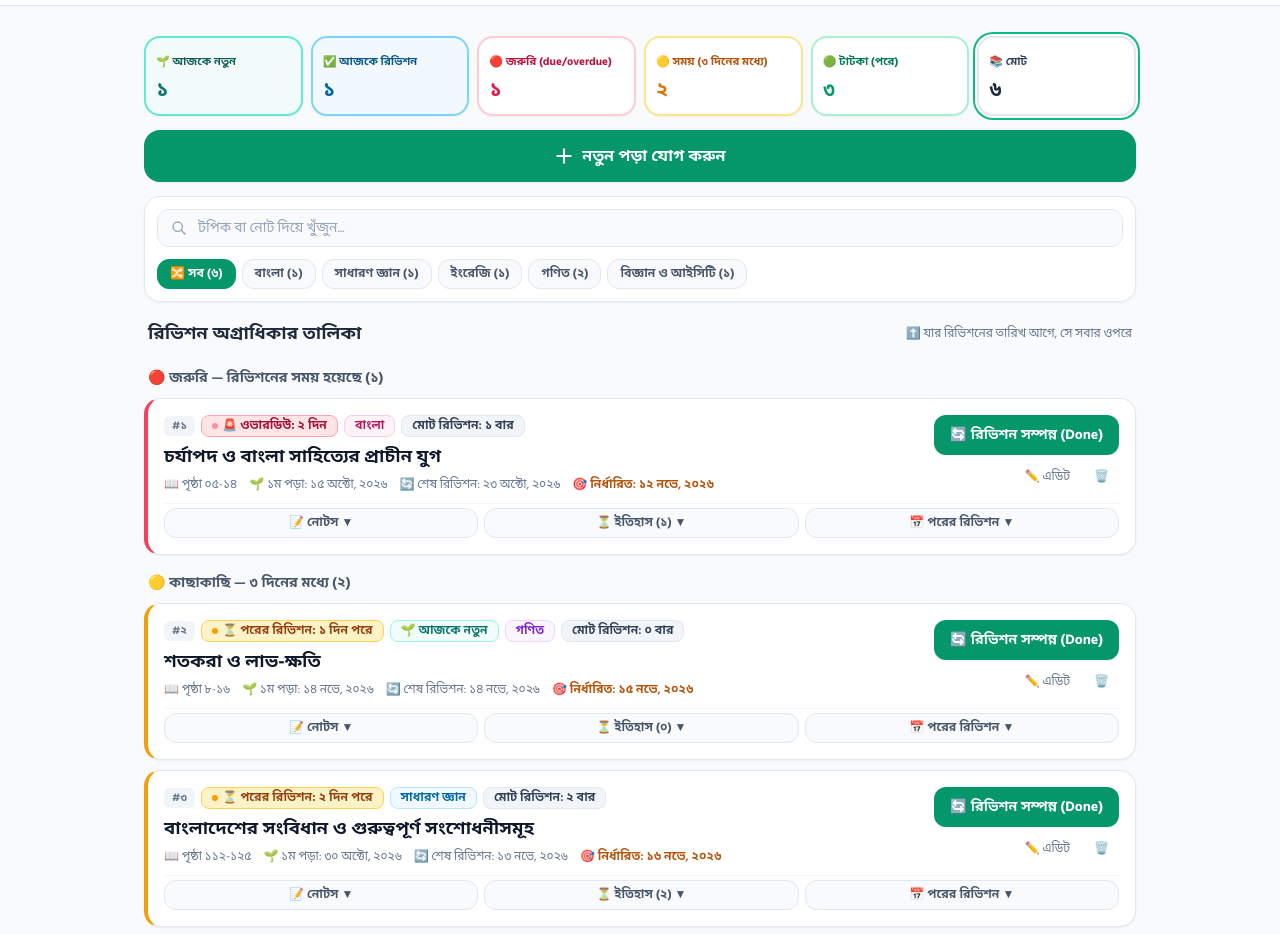
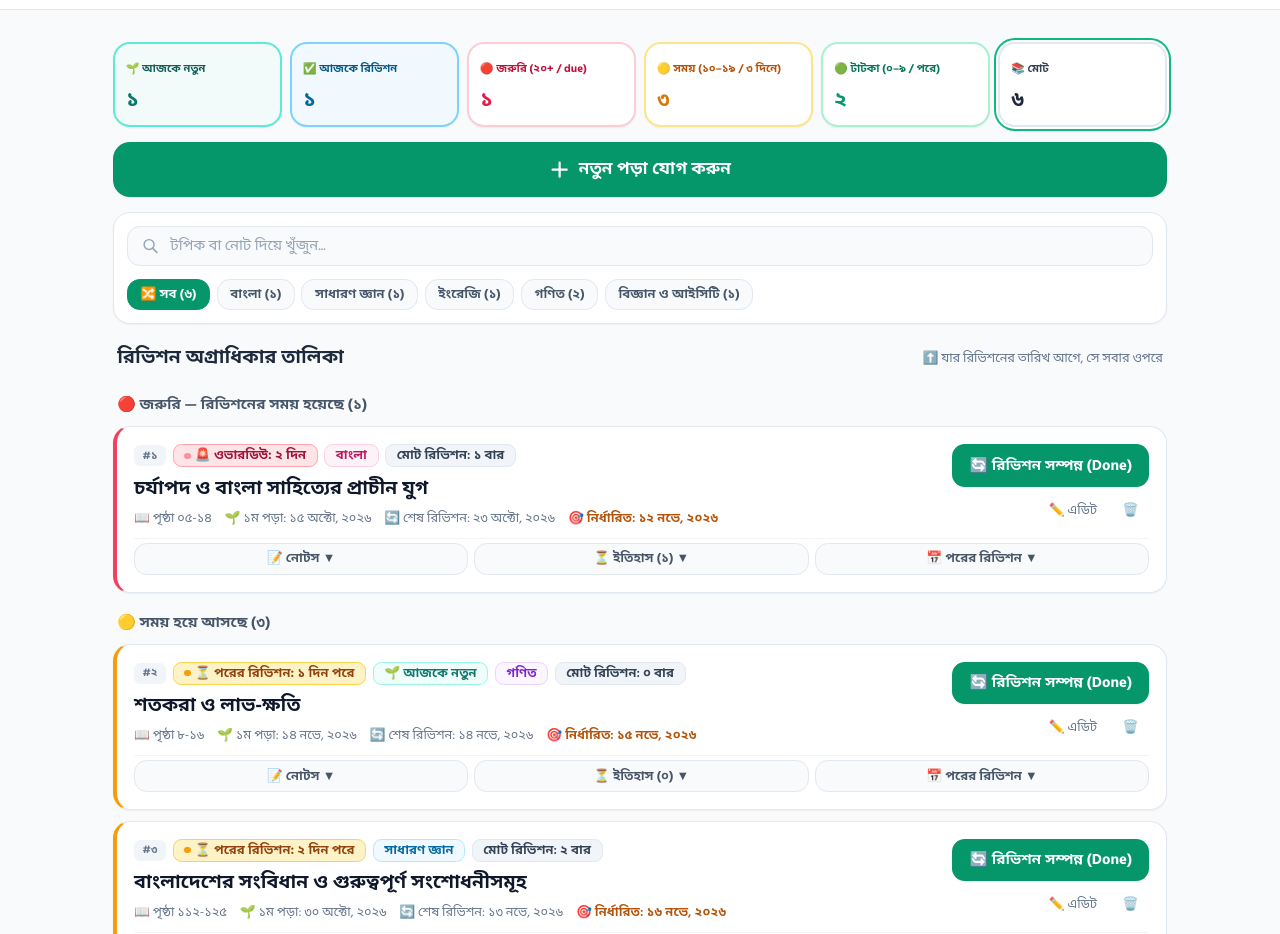
Before and after one commit to pdntmonir-boop/Smart-Study-Tracker, a plain HTML site: page index.html in a window 1280 px wide. Shown: the part 63-997 px from the top of the page. Drawn offline with nearby package versions, Linux system fonts and the light colour scheme; a web font is replaced by a local one.

Commit message:
Add files via upload

```diff
--- a/index.html
+++ b/index.html
@@ -16,13 +16,14 @@
 <style>
 @font-face{font-family:'SolaimanLipi';src:local('SolaimanLipi'),url('https://cdn.jsdelivr.net/gh/fontdesh/SolaimanLipi@master/SolaimanLipi.woff2') format('woff2');font-display:swap}
 @font-face{font-family:'Kalpurush';src:local('Kalpurush'),url('https://cdn.jsdelivr.net/gh/fontdesh/Kalpurush@master/kalpurush.woff2') format('woff2');font-display:swap}
+html{font-size:17px}
 body{-webkit-tap-highlight-color:transparent}
 .no-scrollbar::-webkit-scrollbar{display:none}.no-scrollbar{-ms-overflow-style:none;scrollbar-width:none}
 @keyframes slideIn{from{opacity:0;transform:translateY(4px)}to{opacity:1;transform:translateY(0)}}
 .card-animate{animation:slideIn .2s ease-out forwards}
 </style>
 <script>
-tailwind.config={darkMode:'class',theme:{extend:{fontFamily:{sans:['"SolaimanLipi"','"Kalpurush"','"Hind Siliguri"','"Noto Sans Bengali"','"Inter"','sans-serif'],display:['"Inter"','"SolaimanLipi"','"Hind Siliguri"','sans-serif']}}}}
+tailwind.config={darkMode:'class',theme:{extend:{fontFamily:{sans:['"Hind Siliguri"','"Noto Sans Bengali"','"SolaimanLipi"','"Kalpurush"','"Inter"','sans-serif'],display:['"Inter"','"SolaimanLipi"','"Hind Siliguri"','sans-serif']}}}}
 </script>
 </head>
 <body class="min-h-screen flex flex-col font-sans antialiased bg-slate-50 text-slate-800 dark:bg-slate-950 dark:text-slate-100 transition-colors duration-200">
@@ -126,9 +127,10 @@ tailwind.config={darkMode:'class',theme:{extend:{fontFamily:{sans:['"SolaimanLip
         <div class="grid grid-cols-4 gap-1.5" id="schedule-preset-buttons">
           <button type="button" data-preset="1" class="preset-btn">১ দিন পর</button>
           <button type="button" data-preset="3" class="preset-btn">৩ দিন পর</button>
-          <button type="button" data-preset="none" class="preset-btn">স্বাভাবিক (৩০ দিন)</button>
+          <button type="button" data-preset="none" class="preset-btn">স্বাভাবিক</button>
           <button type="button" data-preset="custom" class="preset-btn">তারিখ দিন</button>
         </div>
+        <p class="text-[11px] text-emerald-800 dark:text-emerald-300">স্বাভাবিক = পড়ার পর ০–৯ দিন 🟢, ১০–১৯ দিন 🟡, ২০+ দিন 🔴</p>
         <div id="custom-next-date-wrapper" class="hidden pt-1">
           <input type="date" id="form-next-due-date" class="w-full px-3 py-2 rounded-xl border border-emerald-300 bg-white dark:bg-slate-800 text-xs">
         </div>
@@ -164,7 +166,7 @@ tailwind.config={darkMode:'class',theme:{extend:{fontFamily:{sans:['"SolaimanLip
 'use strict';
 const $ = id => document.getElementById(id);
 const KEY = 'smart_study_tracker_final_v1', THEME_KEY = 'smart_study_tracker_theme', BACKUP_KEY = KEY + '_backup';
-const ALL = 'সব বিষয়', MAX_DAYS = 30; // কোনো টপিক এর বেশি দিন due-এর বাইরে থাকবে না; "স্বাভাবিক" = শেষ রিভিশন + ৩০ দিন
+const ALL = 'সব বিষয়', MAX_DAYS = 30, NORMAL_YELLOW = 10, NORMAL_RED = 20; // স্বাভাবিক: ০–৯ দিন সবুজ, ১০–১৯ হলুদ, ২০+ লাল; নিজের দেওয়া তারিখ সর্বোচ্চ ৩০ দিন
 const ISO = /^\d{4}-\d{2}-\d{2}$/;
 const BN = ['০','১','২','৩','৪','৫','৬','৭','৮','৯'];
 const toBn = n => String(n).replace(/\d/g, d => BN[d]);
@@ -219,7 +221,7 @@ function demoTopics() {
     mk('demo-2', 'সাধারণ জ্ঞান', 'বাংলাদেশের সংবিধান ও গুরুত্বপূর্ণ সংশোধনীসমূহ', 'পৃষ্ঠা ১১২-১২৫', '• সংবিধান কার্যকর হয় ১৬ ডিসেম্বর ১৯৭২।\n• মৌলিক অধিকার: অনুচ্ছেদ ২৭–৪৪।', o(-15), [o(-12), o(-1)], o(2)),
     mk('demo-3', 'ইংরেজি', 'Conditional Sentences & Right Form of Verbs', 'পৃষ্ঠা ৪২-৫০', '• 3rd Conditional: If + Past Perfect, Sub + would have + V3.', o(-8), [o(-6), t], o(20)),
     mk('demo-4', 'গণিত', 'শতকরা ও লাভ-ক্ষতি', 'পৃষ্ঠা ৮-১৬', '• লাভ% = (লাভ ÷ ক্রয়মূল্য) × ১০০', t, [], o(1)),
-    mk('demo-5', 'বিজ্ঞান ও আইসিটি', 'ইন্টারনেট ও নেটওয়ার্ক', 'পৃষ্ঠা ২০-২৮', '', o(-12), [o(-5)], null),
+    mk('demo-5', 'বিজ্ঞান ও আইসিটি', 'ইন্টারনেট ও নেটওয়ার্ক', 'পৃষ্ঠা ২০-২৮', '', o(-20), [o(-12)], null),
     mk('demo-6', 'গণিত', 'অনুপাত ও সমানুপাত', 'পৃষ্ঠা ৩০-৩৮', 'পরীক্ষার আগের দিন রিভিশন', o(-4), [o(-3)], o(9))
   ];
 }
@@ -301,14 +303,18 @@ function toast(msg, o = {}) {
 
 /* ---------- Priority logic (পরবর্তী রিভিশন তারিখই মূল ভিত্তি) ---------- */
 function effDue(t) {
-  const cap = addDays(t.lastRevisedDate || t.createdDate, MAX_DAYS);
-  return t.nextDueDate && t.nextDueDate < cap ? t.nextDueDate : cap; // নির্ধারিত তারিখ থাকলে সেটা, তবে ৩০ দিনের বেশি নয়
+  const base = t.lastRevisedDate || t.createdDate;
+  if (!t.nextDueDate) return addDays(base, NORMAL_RED); // স্বাভাবিক: ২০ দিনে লাল
+  const cap = addDays(base, MAX_DAYS);
+  return t.nextDueDate < cap ? t.nextDueDate : cap; // নিজের দেওয়া তারিখ, তবে ৩০ দিনের বেশি নয়
 }
 function evaluate(t) {
   const td = today(), due = effDue(t), left = diffDays(td, due);
   const revisedToday = t.history.some(h => h.date === td);
   const createdToday = t.createdDate === td && t.history.length === 0;
-  const zone = left <= 0 ? 'red' : left <= 3 ? 'yellow' : 'green';
+  const manual = !!t.nextDueDate;
+  const ago = Math.max(0, diffDays(t.lastRevisedDate || t.createdDate, td));
+  const zone = manual ? (left <= 0 ? 'red' : left <= 3 ? 'yellow' : 'green') : (ago >= NORMAL_RED ? 'red' : ago >= NORMAL_YELLOW ? 'yellow' : 'green');
   const sky = revisedToday || createdToday;
   const S = {
     red: ['bg-rose-500 animate-pulse', 'bg-rose-100 text-rose-800 border-rose-300 dark:bg-rose-950 dark:text-rose-300', 'border-l-4 border-l-rose-500 border-slate-200 dark:border-slate-800'],
@@ -316,7 +322,7 @@ function evaluate(t) {
     green: sky ? ['bg-sky-500', 'bg-sky-100 text-sky-800 border-sky-300 dark:bg-sky-950 dark:text-sky-300', 'border-l-4 border-l-sky-500 border-slate-200 dark:border-slate-800']
                : ['bg-emerald-500', 'bg-emerald-100 text-emerald-800 border-emerald-300 dark:bg-emerald-950 dark:text-emerald-300', 'border-l-4 border-l-emerald-500 border-slate-200 dark:border-slate-800']
   }[zone];
-  const badge = left < 0 ? `🚨 ওভারডিউ: ${toBn(-left)} দিন` : left === 0 ? '🎯 আজকের নির্ধারিত' : `⏳ পরের রিভিশন: ${toBn(left)} দিন পরে`;
+  const badge = !manual ? (ago === 0 ? (createdToday ? '🌱 আজকে নতুন পড়া' : '✅ আজকে রিভিশন') : `সর্বশেষ: ${toBn(ago)} দিন আগে`) : left < 0 ? `🚨 ওভারডিউ: ${toBn(-left)} দিন` : left === 0 ? '🎯 আজকের নির্ধারিত' : `⏳ পরের রিভিশন: ${toBn(left)} দিন পরে`;
   return { zone, due, left, revisedToday, createdToday, badge, dot: S[0], badgeCls: S[1], border: S[2] };
 }
 const SUBJ_COLORS = { 'বাংলা': 'bg-pink-50 text-pink-700 border-pink-200 dark:bg-pink-950/50 dark:text-pink-300', 'সাধারণ জ্ঞান': 'bg-sky-50 text-sky-700 border-sky-200 dark:bg-sky-950/50 dark:text-sky-300', 'গণিত': 'bg-purple-50 text-purple-700 border-purple-200 dark:bg-purple-950/50 dark:text-purple-300', 'ইংরেজি': 'bg-indigo-50 text-indigo-700 border-indigo-200 dark:bg-indigo-950/50 dark:text-indigo-300' };
@@ -411,12 +417,12 @@ $('topic-form').addEventListener('submit', e => {
 const CARDS = [
   ['new_today', '🌱 আজকে নতুন', 'bg-teal-50/70 dark:bg-teal-950/30 border-teal-300 dark:border-teal-800 hover:border-teal-500', 'text-teal-800 dark:text-teal-300', 'text-teal-700 dark:text-teal-300'],
   ['today', '✅ আজকে রিভিশন', 'bg-sky-50/70 dark:bg-sky-950/30 border-sky-300 dark:border-sky-800 hover:border-sky-500', 'text-sky-800 dark:text-sky-300', 'text-sky-700 dark:text-sky-300'],
-  ['red', '🔴 জরুরি (due/overdue)', 'bg-white dark:bg-slate-900 border-rose-200 dark:border-rose-900 hover:border-rose-400', 'text-rose-700 dark:text-rose-400', 'text-rose-600 dark:text-rose-400'],
-  ['yellow', '🟡 সময় (৩ দিনের মধ্যে)', 'bg-white dark:bg-slate-900 border-amber-200 dark:border-amber-900 hover:border-amber-400', 'text-amber-700 dark:text-amber-400', 'text-amber-600 dark:text-amber-400'],
-  ['green', '🟢 টাটকা (পরে)', 'bg-white dark:bg-slate-900 border-emerald-200 dark:border-emerald-900 hover:border-emerald-400', 'text-emerald-700 dark:text-emerald-400', 'text-emerald-600 dark:text-emerald-400'],
+  ['red', '🔴 জরুরি (২০+ / due)', 'bg-white dark:bg-slate-900 border-rose-200 dark:border-rose-900 hover:border-rose-400', 'text-rose-700 dark:text-rose-400', 'text-rose-600 dark:text-rose-400'],
+  ['yellow', '🟡 সময় (১০–১৯ / ৩ দিনে)', 'bg-white dark:bg-slate-900 border-amber-200 dark:border-amber-900 hover:border-amber-400', 'text-amber-700 dark:text-amber-400', 'text-amber-600 dark:text-amber-400'],
+  ['green', '🟢 টাটকা (০–৯ / পরে)', 'bg-white dark:bg-slate-900 border-emerald-200 dark:border-emerald-900 hover:border-emerald-400', 'text-emerald-700 dark:text-emerald-400', 'text-emerald-600 dark:text-emerald-400'],
   ['all', '📚 মোট', 'bg-white dark:bg-slate-900 border-slate-200 dark:border-slate-700 hover:border-slate-400', 'text-slate-700 dark:text-slate-300', 'text-slate-800 dark:text-white']
 ];
-const SECTIONS = { red: '🔴 জরুরি — রিভিশনের সময় হয়েছে', yellow: '🟡 কাছাকাছি — ৩ দিনের মধ্যে', green: '🟢 টাটকা — রিভিশনের তারিখ এখনো দূরে' };
+const SECTIONS = { red: '🔴 জরুরি — রিভিশনের সময় হয়েছে', yellow: '🟡 সময় হয়ে আসছে', green: '🟢 টাটকা' };
 
 function renderApp() {
   const infos = topics.map(evaluate), c = { new_today: 0, today: 0, red: 0, yellow: 0, green: 0, all: topics.length };
@@ -463,7 +469,7 @@ function card(t, i, n) {
   const meta = el('div', { class: 'flex flex-wrap items-center gap-x-3 gap-y-1 text-xs text-slate-500 dark:text-slate-400' },
     t.pages && el('span', { text: '📖 ' + t.pages }), el('span', { text: '🌱 ১ম পড়া: ' + fmt(t.createdDate) }),
     el('span', { text: '🔄 শেষ রিভিশন: ' + fmt(t.lastRevisedDate) }),
-    el('span', { class: 'text-amber-700 dark:text-amber-400 font-semibold', text: `🎯 ${t.nextDueDate && t.nextDueDate <= i.due ? 'নির্ধারিত' : 'স্বাভাবিক (৩০ দিন)'}: ${fmt(i.due)}` }));
+    el('span', { class: 'text-amber-700 dark:text-amber-400 font-semibold', text: `🎯 ${t.nextDueDate && t.nextDueDate <= i.due ? 'নির্ধারিত' : 'স্বাভাবিক (২০ দিনে লাল)'}: ${fmt(i.due)}` }));
   const panel = !tab ? null :
     tab === 'notes' ? el('div', { class: 'p-3 rounded-xl bg-slate-50 dark:bg-slate-800 border border-slate-200 dark:border-slate-700 text-xs sm:text-sm text-slate-700 dark:text-slate-200 whitespace-pre-line leading-relaxed', text: t.notes || 'কোনো নোট লেখা হয়নি।' }) :
     tab === 'history' ? el('div', { class: 'p-3 rounded-xl bg-slate-50 dark:bg-slate-800 border border-slate-200 dark:border-slate-700 space-y-1' },
@@ -474,7 +480,7 @@ function card(t, i, n) {
       const q = d => el('button', { class: 'py-1.5 rounded-lg bg-white dark:bg-slate-900 border text-xs font-bold cursor-pointer', onclick: () => setNext(t.id, addDays(today(), d)) }, `+${toBn(d)} দিন পর`);
       return el('div', { class: 'p-3 rounded-xl bg-slate-50 dark:bg-slate-800 border border-slate-200 dark:border-slate-700 space-y-2' },
         el('div', { class: 'flex items-center justify-between' }, el('span', { class: 'text-xs font-bold text-amber-700 dark:text-amber-400', text: 'দ্রুত পরের রিভিশন সেট করুন:' }),
-          t.nextDueDate && el('button', { class: 'text-xs text-rose-600 underline cursor-pointer', onclick: () => setNext(t.id, null) }, '৩০ দিনের স্বাভাবিকে ফেরান')),
+          t.nextDueDate && el('button', { class: 'text-xs text-rose-600 underline cursor-pointer', onclick: () => setNext(t.id, null) }, 'স্বাভাবিক করুন')),
         el('div', { class: 'grid grid-cols-3 gap-1.5' }, q(1), q(2), q(3)),
         el('div', { class: 'flex gap-2' }, inp, el('button', { class: 'px-3.5 py-1.5 bg-emerald-600 text-white rounded-lg text-xs font-bold cursor-pointer', onclick: () => { if (!inp.value) return; setNext(t.id, inp.value); } }, 'সেট করুন')));
     })();
--- a/sw.js
+++ b/sw.js
@@ -1,5 +1,5 @@
-// আপডেট দিলে CACHE নামের সংখ্যা বাড়ান (v3 -> v4)
-const CACHE = 'sst-v3';
+// আপডেট দিলে CACHE নামের সংখ্যা বাড়ান (v4 -> v5)
+const CACHE = 'sst-v4';
 const SHELL = ['./', './index.html', './manifest.json', './icon-192.png', './icon-512.png'];
 self.addEventListener('install', e => {
   e.waitUntil(caches.open(CACHE).then(async c => {
```
